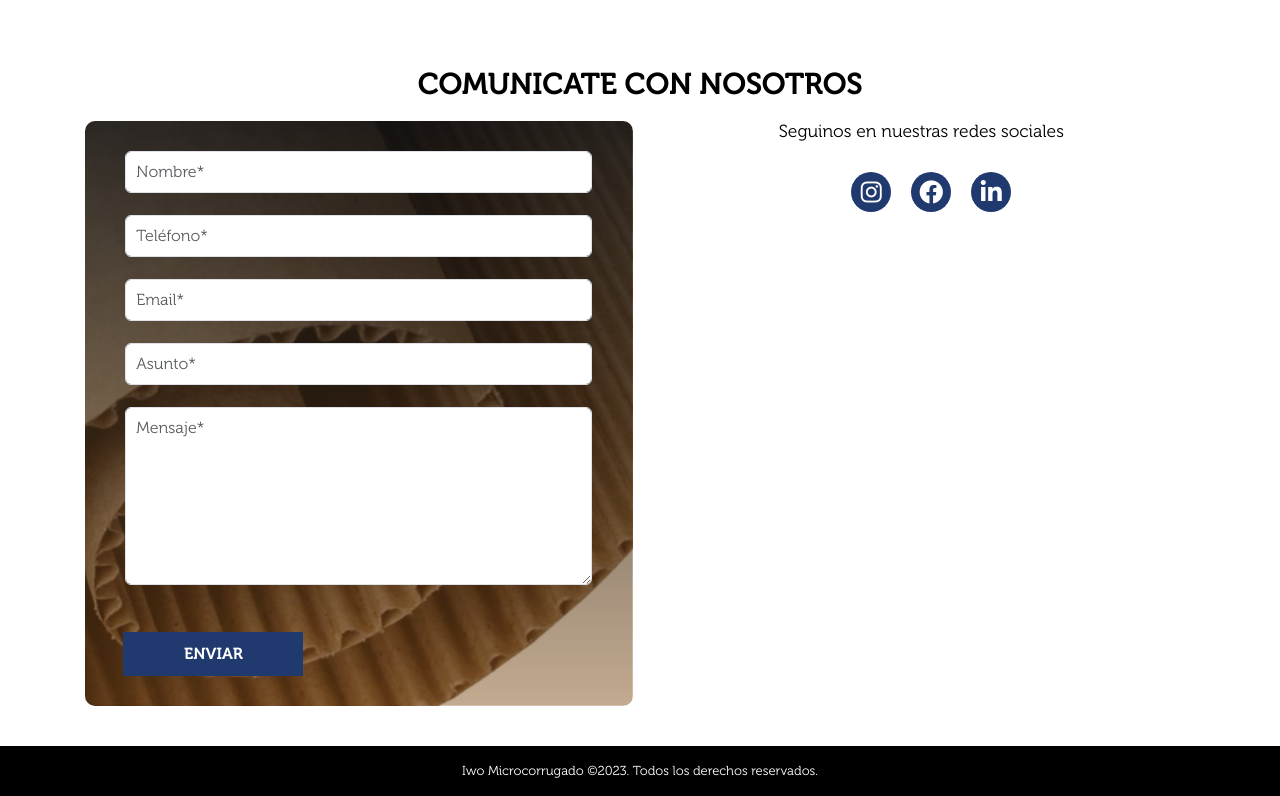
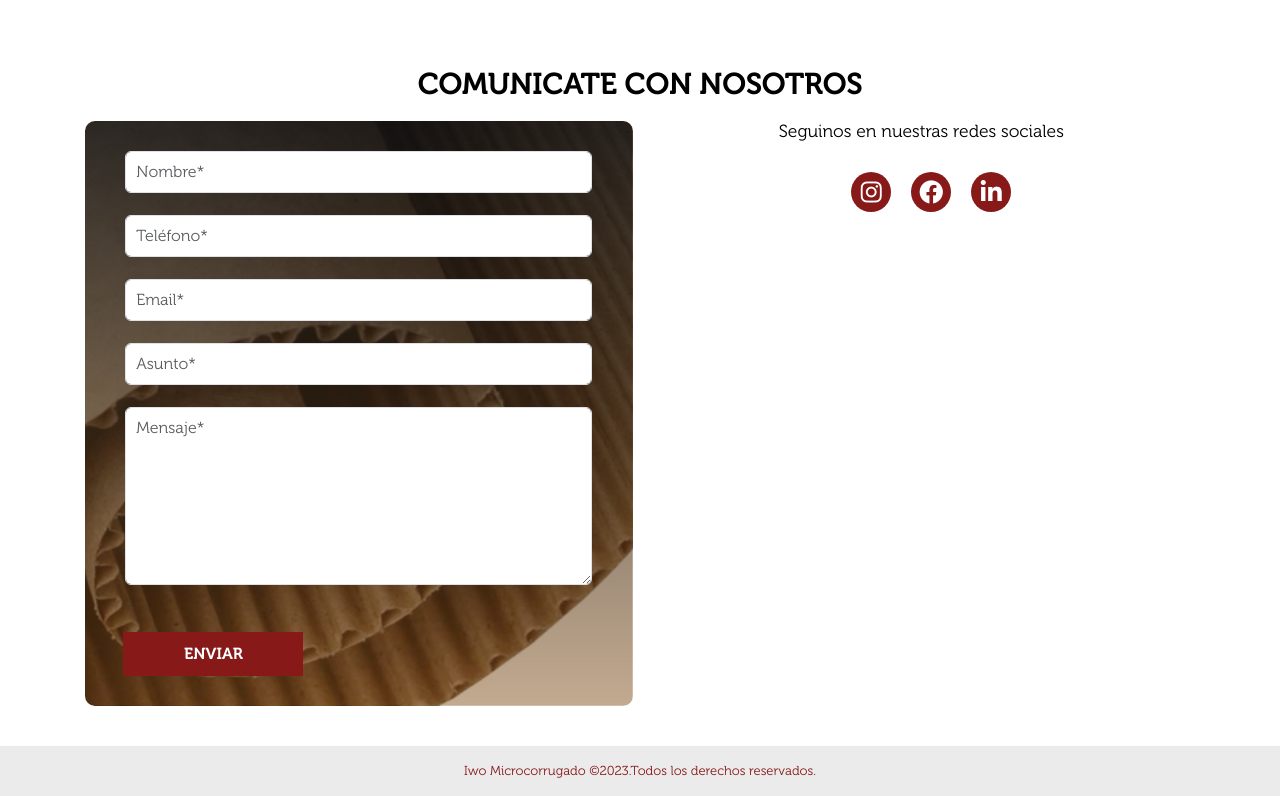
Before and after one commit to lucasgarcia85/Iwo_microcorrugados, a website: page index.html in a window 1280 px wide. Shown: the part 1346-2142 px from the top of the page. Drawn offline with nearby package versions, Linux system fonts and the light colour scheme.

Commit message:
mejoras en colores footer

```diff
--- a/assets/styles/scss/_footer.scss
+++ b/assets/styles/scss/_footer.scss
@@ -126,13 +126,13 @@ footer {
                     display: flex;
                     align-items: center;
                     justify-content: center;
-                    background: $color-blue-main;
+                    background: $color-menu;
                     color: #fff;
                     border-radius: 50%;
                     text-decoration: none;
 
                     &:hover {
-                        background-color: $color-blue-light;
+                        background-color: $color-menu-hover;
                         transform: translateY(-0.5rem);
                     }
 
@@ -150,8 +150,8 @@ footer {
         align-items: center;
         justify-content: center;
         font-size: 1.3rem;
-        background-color: black;
-        color: #fff;
+        background-color: $color-bg-main;
+        color: $color-menu;
         height: 50px;
         p {
             margin: 0;
--- a/assets/styles/scss/_globals.scss
+++ b/assets/styles/scss/_globals.scss
@@ -59,12 +59,12 @@ body {
         position: absolute;
         left: 0;
         transition: all 0.3s ease;
-        background-color: $color-blue-dark;
+        background-color: $color-menu-hover;
         z-index: 9;
     }
 
     &.btn-primary {
-        background: $color-blue-main;
+        background: $color-menu;
         &:hover {
             &:after {
                 width: 100%;
```
Also changed, not shown: index.html (+1 -1 lines), assets/images/LOGOIWO.png, assets/styles/css/main.css, 1 other file.
